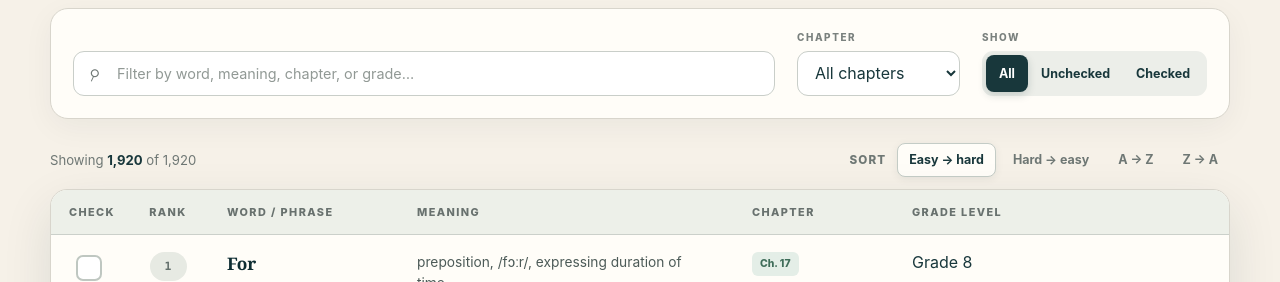
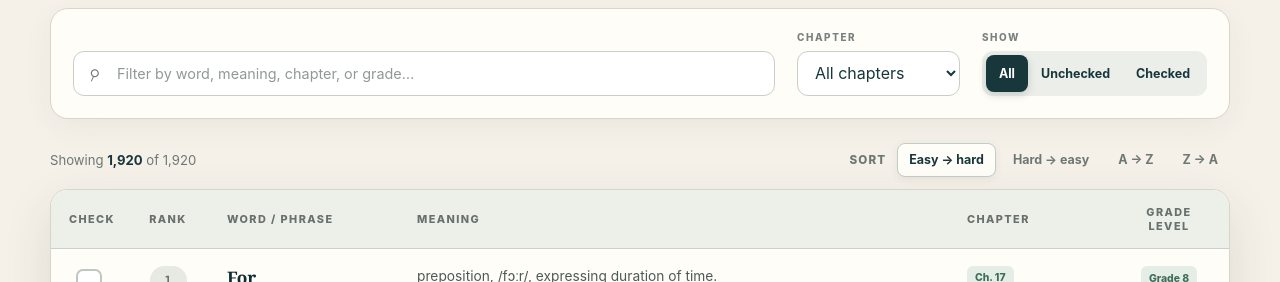
Before and after one commit to shangguanyun08/grade-8-9-vocabulary-for-marco, a plain HTML site: page index.html in a window 1280 px wide. Shown: the part 670-952 px from the top of the page. Drawn offline with Linux system fonts and the light colour scheme.

Commit message:
Style grade level badges

```diff
--- a/styles.css
+++ b/styles.css
@@ -451,7 +451,7 @@ select:focus-visible {
 
 table {
   width: 100%;
-  min-width: 940px;
+  min-width: 1060px;
   border-spacing: 0;
   border-collapse: separate;
   table-layout: fixed;
@@ -487,6 +487,11 @@ thead th {
 
 .chapters-column {
   width: 160px;
+}
+
+.grade-column {
+  width: 120px;
+  text-align: center;
 }
 
 .check-column {
@@ -601,6 +606,32 @@ tbody tr:last-child th {
   font-size: 0.65rem;
   font-weight: 800;
   white-space: nowrap;
+}
+
+.grade-cell {
+  text-align: center;
+}
+
+.grade-cell span {
+  display: inline-flex;
+  align-items: center;
+  justify-content: center;
+  min-height: 24px;
+  padding: 2px 8px;
+  border-radius: 6px;
+  font-size: 0.65rem;
+  font-weight: 800;
+  white-space: nowrap;
+}
+
+.grade-cell .grade-eight {
+  background: #e4eee7;
+  color: #3f6d59;
+}
+
+.grade-cell .grade-nine {
+  background: #fff0ce;
+  color: #946c1b;
 }
 
 .check-cell {
```
